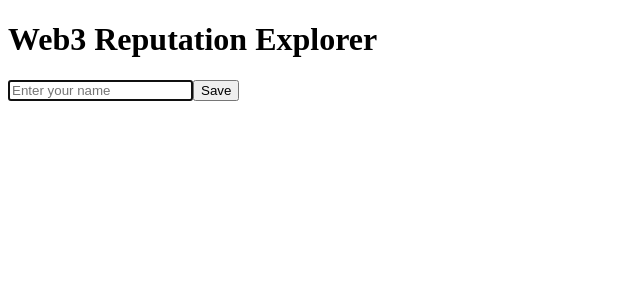
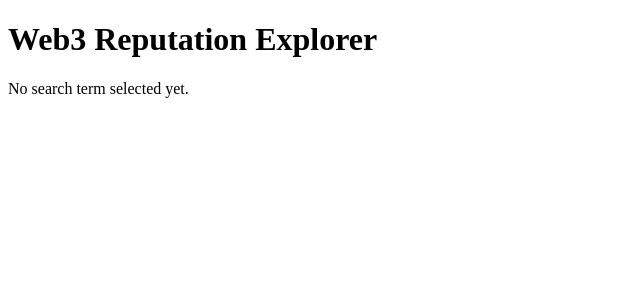
Before and after one commit to francisco-leal/reputation-extension, a React (Vite) app: page / in a window 1280 px wide. Shown: the top 300 px of the page, without its empty margins (0-640 px from the left). Built offline with nearby package versions, Linux system fonts and the light colour scheme.

Commit message:
Add popup window with search term

```diff
--- a/package.json
+++ b/package.json
@@ -24,6 +24,7 @@
     "globals": "^16.0.0",
     "typescript": "~5.8.3",
     "typescript-eslint": "^8.30.1",
-    "vite": "^6.3.5"
+    "vite": "^6.3.5",
+    "vite-plugin-static-copy": "^3.0.0"
   }
 }
--- a/src/App.tsx
+++ b/src/App.tsx
@@ -1,51 +1,32 @@
 import { useState, useEffect } from "react";
 
 function App() {
-  const [name, setName] = useState<string | null>(null);
-  const [input, setInput] = useState("");
+  const [searchTerm, setSearchTerm] = useState<string | null>(null);
 
   useEffect(() => {
-    const stored = window.localStorage.getItem("name");
-    if (stored) setName(stored);
+    const stored = window.localStorage.getItem("searchTerm");
+    if (stored) setSearchTerm(stored);
+
+    const onStorage = (e: StorageEvent) => {
+      if (e.key === "searchTerm") {
+        setSearchTerm(e.newValue);
+      }
+    };
+    window.addEventListener("storage", onStorage);
+    return () => window.removeEventListener("storage", onStorage);
   }, []);
-
-  const handleSubmit = (e: React.FormEvent) => {
-    e.preventDefault();
-    if (input.trim()) {
-      window.localStorage.setItem("name", input.trim());
-      setName(input.trim());
-    }
-  };
 
   return (
     <div className="min-w-[300px] min-h-[120px] flex flex-col items-center justify-center p-4 bg-white rounded shadow">
       <h1 className="text-xl font-bold mb-4 text-center">
         Web3 Reputation Explorer
       </h1>
-      {name ? (
+      {searchTerm ? (
         <p className="text-lg">
-          Hello, <b>{name}</b>!
+          Search term: <b>{searchTerm}</b>
         </p>
       ) : (
-        <form
-          onSubmit={handleSubmit}
-          className="flex gap-2 w-full justify-center"
-        >
-          <input
-            type="text"
-            placeholder="Enter your name"
-            value={input}
-            onChange={(e) => setInput(e.target.value)}
-            className="border border-gray-300 rounded px-2 py-1 focus:outline-none focus:ring-2 focus:ring-blue-400 flex-1"
-            autoFocus
-          />
-          <button
-            type="submit"
-            className="bg-blue-600 text-white px-3 py-1 rounded hover:bg-blue-700 transition"
-          >
-            Save
-          </button>
-        </form>
+        <p className="text-gray-500">No search term selected yet.</p>
       )}
     </div>
   );
--- a/src/main.tsx
+++ b/src/main.tsx
@@ -1,9 +1,29 @@
-import { StrictMode } from "react";
-import { createRoot } from "react-dom/client";
-import App from "./App.tsx";
+// @ts-ignore: 'chrome' is provided by the browser extension environment
+import React from "react";
+import ReactDOM from "react-dom/client";
+import App from "./App";
 
-createRoot(document.getElementById("root")!).render(
-  <StrictMode>
+// Sync searchTerm from chrome.storage.local to localStorage for App
+// @ts-ignore
+chrome.storage.local.get(["searchTerm"], (result: { searchTerm?: string }) => {
+  if (result.searchTerm) {
+    window.localStorage.setItem("searchTerm", result.searchTerm);
+  } else {
+    window.localStorage.removeItem("searchTerm");
+  }
+});
+
+// @ts-ignore
+chrome.runtime.onMessage.addListener(
+  (message: any, _sender: any, _sendResponse: (response?: any) => void) => {
+    if (message.type === "SEARCH_TERM_UPDATED") {
+      window.localStorage.setItem("searchTerm", message.searchTerm);
+    }
+  }
+);
+
+ReactDOM.createRoot(document.getElementById("root")!).render(
+  <React.StrictMode>
     <App />
-  </StrictMode>
+  </React.StrictMode>
 );
--- a/vite.config.ts
+++ b/vite.config.ts
@@ -8,6 +8,7 @@ export default defineConfig({
     rollupOptions: {
       input: {
         popup: "index.html",
+        background: "src/background.ts",
       },
       output: {
         entryFileNames: `[name].js`,
```
Also changed, not shown: src/background.ts (added, +30 -0 lines), public/manifest.json, 1 other file (tests, documents, lock files or other folders).
